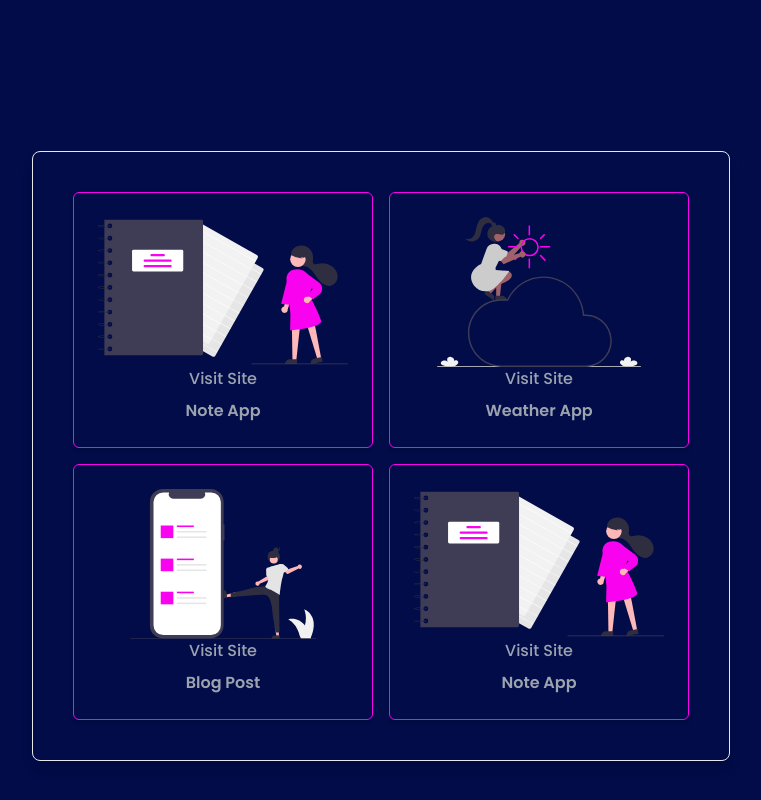
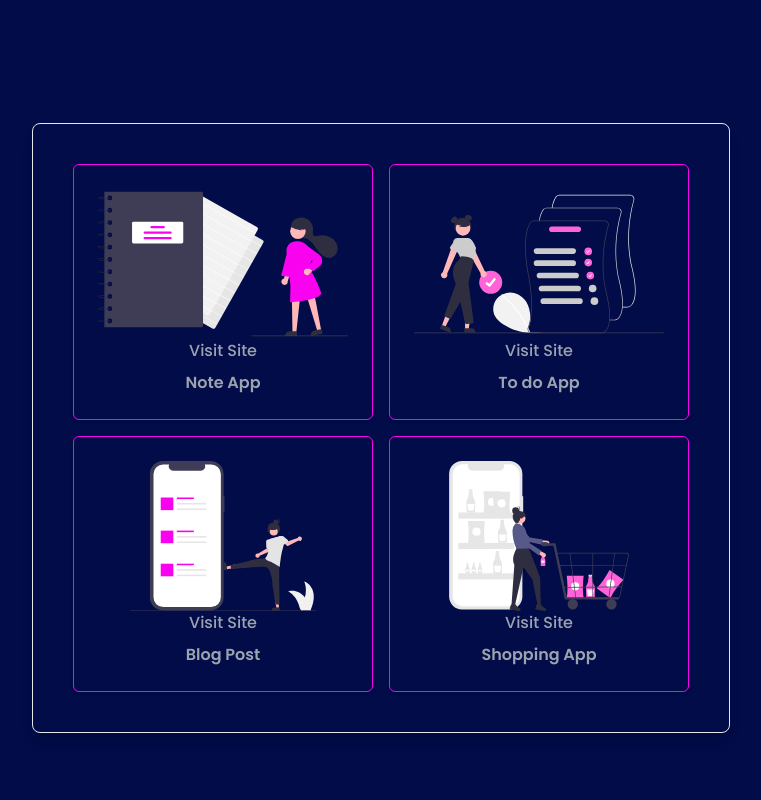
Before and after one commit to Nwakaego-Ego/Portfolio, a Next.js app: page / in a window 1280 px wide. Shown: the part 1114-1914 px from the top of the page, without its empty margins (259-1020 px from the left). Built offline with nearby package versions, Linux system fonts and the light colour scheme.

Commit message:
Added the shopping cart and to do to the portfolio

```diff
--- a/src/app/components/ListDropDown/listDropDown.jsx
+++ b/src/app/components/ListDropDown/listDropDown.jsx
@@ -9,10 +9,10 @@ const listDropDown = ({ btnText, lists }) => {
 
   return (
     <>
-      <div className="w-52 h-52 ">
+      <div className="w-52 h-[180px] ">
         <button
           onClick={toggleDropDown}
-          className="w-40 h-12 block lg:inline-block bg-gradient-to-br from-blue-500 via-purple-500 to-pink-500 hover:bg-slate-200 text-white font-bold py-2 px-4 rounded-lg mb-10"
+          className="w-40 h-12 block lg:inline-block bg-gradient-to-br from-blue-500 via-purple-500 to-pink-500 hover:bg-slate-200 text-white font-bold py-2 px-4 rounded-lg mb-2"
         >
           {btnText}
         </button>
--- a/src/app/components/Projects/project.js
+++ b/src/app/components/Projects/project.js
@@ -8,9 +8,9 @@ const projects = () => {
       task: "Note App",
     },
     {
-      image: "/weath.svg",
-      href: "https://focused-lamport-53a4d4.netlify.app/",
-      task: "Weather App",
+      image: "/todo.svg",
+      href: "https://to-do-iota-nine.vercel.app/",
+      task: "To do App",
     },
     {
       image: "/blog.svg",
@@ -18,9 +18,9 @@ const projects = () => {
       task: "Blog Post",
     },
     {
-      image: "/note_.svg",
-      href: "https://stunning-faloodeh-9a1a26.netlify.app/",
-      task: "Note App",
+      image: "/cart.svg",
+      href: "https://shopping-cart-three-henna.vercel.app/",
+      task: "Shopping App",
     },
   ];
 
```
Also changed, not shown: public/cart.svg (added), public/todo.svg (added).
